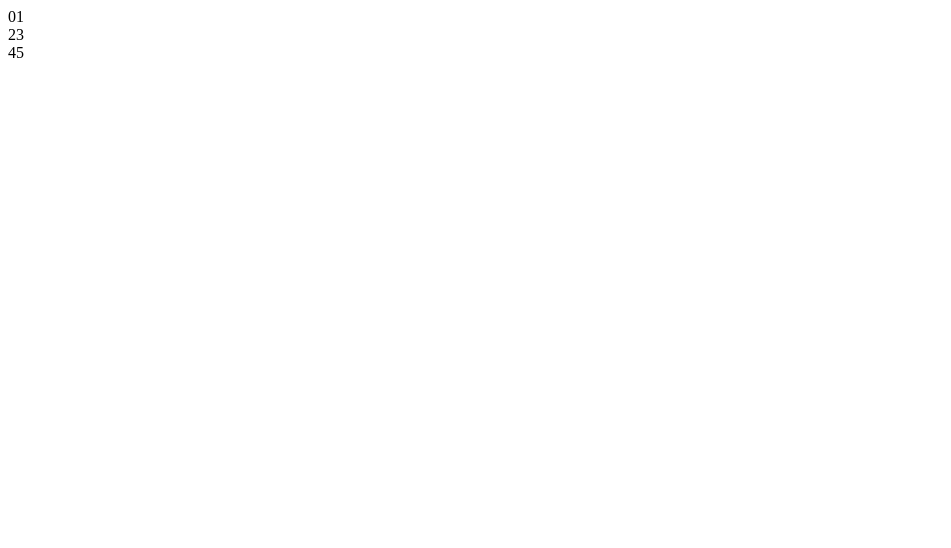
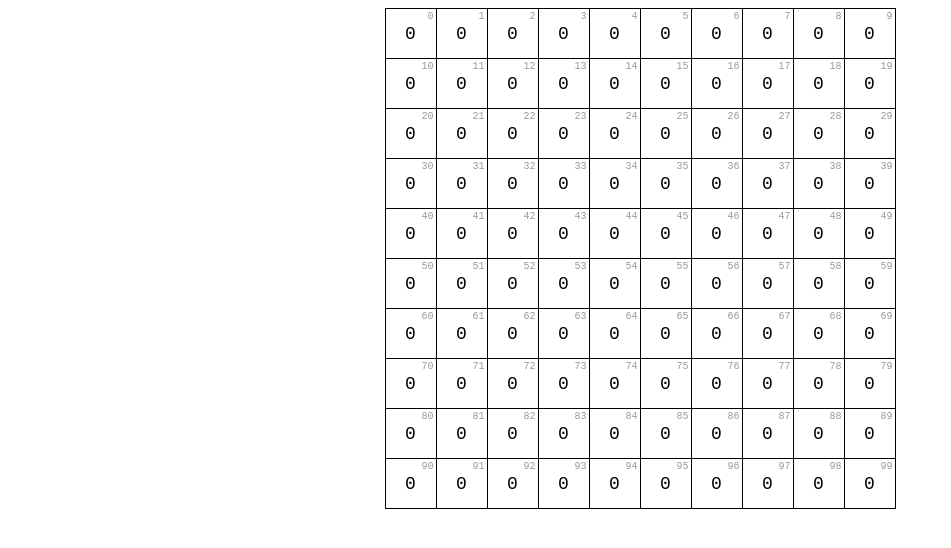
Before and after one commit to Jounos/dooms-fire, a plain HTML site: page index.html in a window 1280 px wide. Shown: the whole page, without its empty margins (0-951 px from the left). Drawn offline with Linux system fonts and the light colour scheme.

Commit message:
Sturct render finished

```diff
--- a/fire.js
+++ b/fire.js
@@ -1,6 +1,6 @@
 const firePixelArray=[];
-const fireWidth=2;
-const fireHeight=3;
+const fireWidth=10;
+const fireHeight=10;
 function start(){
     createFireDataStructure();
     renderFire();
@@ -20,8 +20,10 @@ function renderFire(){
         html+='<tr>';
         for(let column=0; column<fireWidth; column++){
             const pixelIndex=column+(fireWidth*row);
+            const fireIntensity=firePixelArray[pixelIndex];
             html+='<td>';
-            html+=pixelIndex;
+            html+=`<div class="pixel-index">${pixelIndex}</div>`;
+            html+=fireIntensity;
             html+='</td>';
         }
         html+='</tr>';
--- a/index.html
+++ b/index.html
@@ -1,4 +1,8 @@
 <html>
+    <head>
+        <meta charset="UTF-8"/>
+        <link rel="stylesheet" type="text/css" href="style.css"/>
+    </head>
     <body>
         <div id="fireCanvas"></div>
         <script src="fire.js "></script>
--- /dev/null
+++ b/style.css
@@ -0,0 +1,23 @@
+table{
+    border-collapse: collapse;
+    border: 1px solid #000;
+    margin: 0 auto;
+}
+td{
+    width: 50px;
+    height: 50px;
+    border: 1px solid #000;
+    text-align: center;
+    vertical-align: center;
+    font-family: monospace;
+    font-size: 18px;
+    position: relative;
+}
+.pixel-index{
+    font-size: 10px;
+    display: inline-block;
+    position: absolute;
+    top: 2px;
+    right: 2px;
+    color: #999;
+}
```
